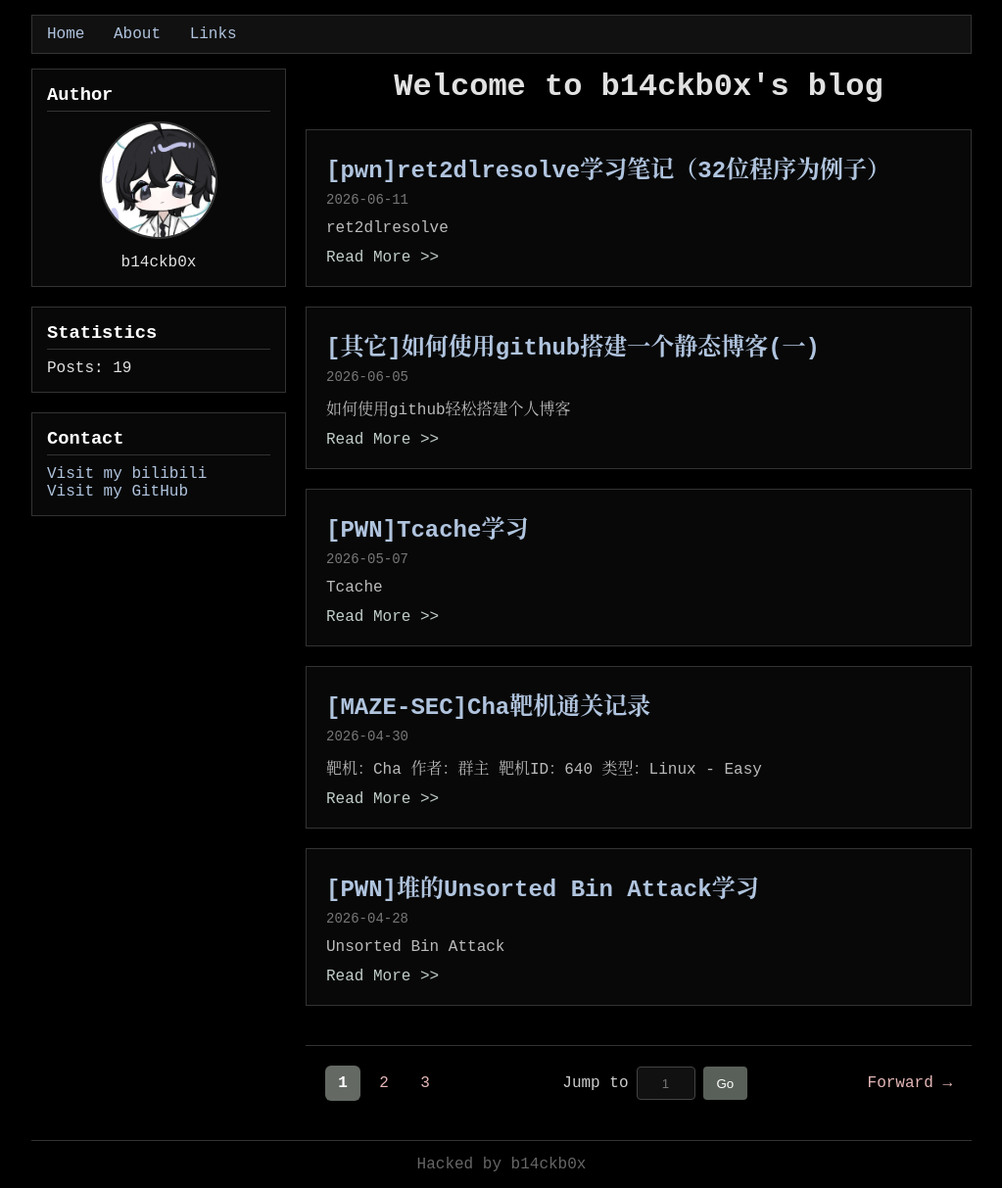
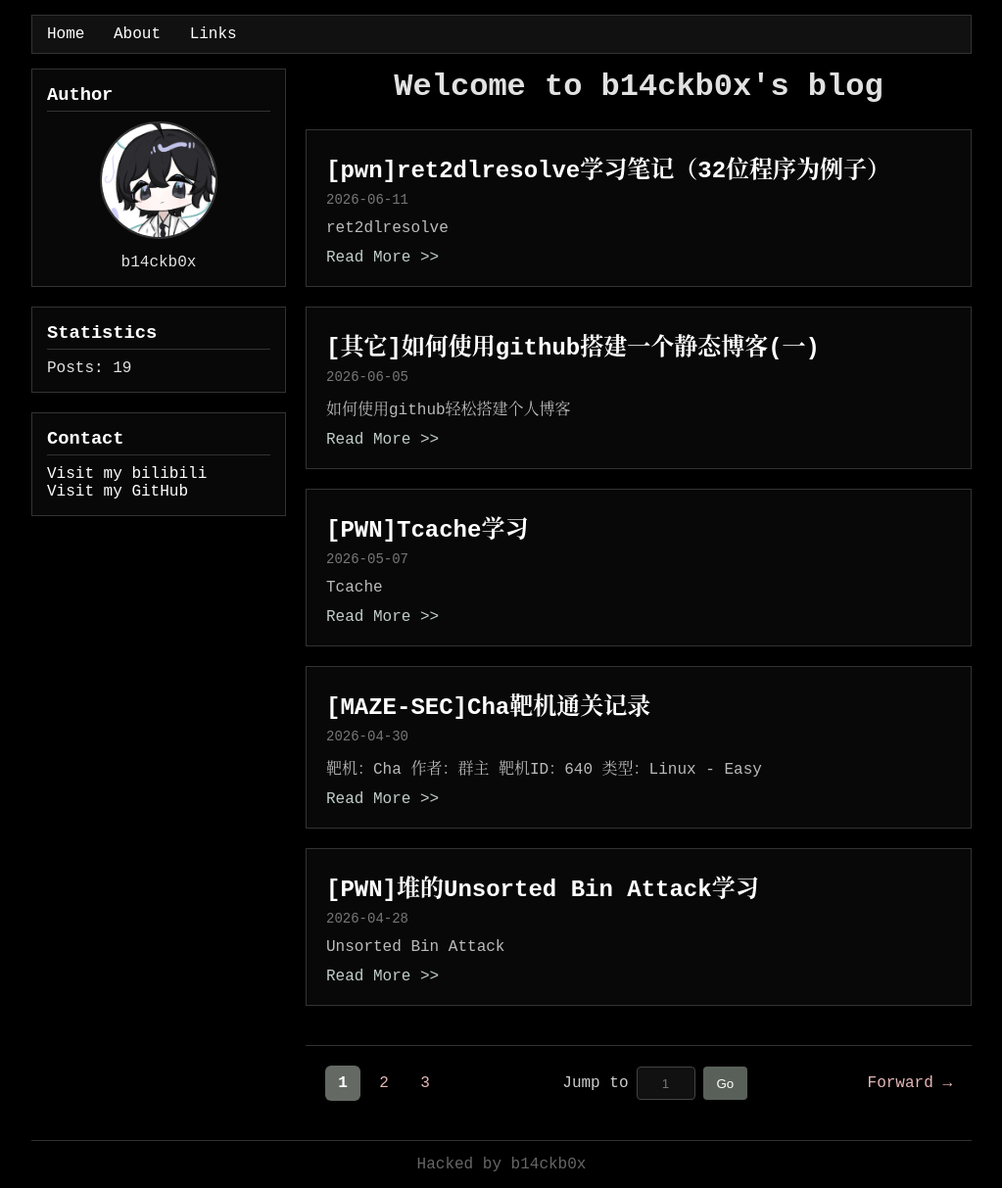
Before and after one commit to NTC627/ntc627.github.io, a Jekyll site: the page built from index.html, in a window 1280 px wide. Shown: the whole page at 98% size, without its empty margins (128-1151 px from the left). Built offline with Jekyll 4.4.1, drawn with Linux system fonts in a browser that asks for light colours; the list of posts is cut into pages by our own code.

Commit message:
style modified

```diff
--- a/assets/css/style.css
+++ b/assets/css/style.css
@@ -35,12 +35,12 @@
   }
 
   a {
-  color: #b0c4de;
+  color: #ffffff;
   text-decoration: none;
   }
 
   a:hover {
-    color: #ffffff;
+    color: #b0c4de;
     text-decoration: underline;
   }
 
```
